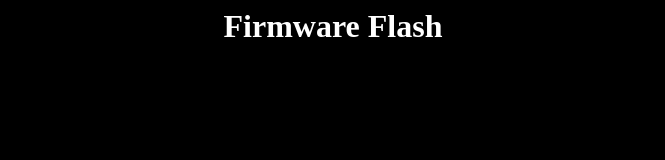
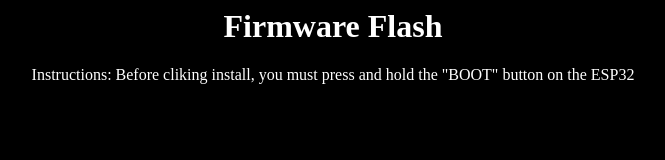
Before and after one commit to cojarbi/ESP32, a plain HTML site: page index.html in a window 1280 px wide. Shown: the whole page, without its empty margins (307-972 px from the left). Drawn offline with Linux system fonts and the light colour scheme.

Commit message:
Update index.html

```diff
--- a/index.html
+++ b/index.html
@@ -4,7 +4,9 @@
     <h1 style="color:white;">Firmware Flash</h1>
     <!-- <script type="module" src="https://unpkg.com/esp-web-tools@3.4.2/dist/web/install-button.js?module"></script>-->
      <script type="module" src="https://unpkg.com/esp-web-tools@9/dist/web/install-button.js?module"></script>
-    <p>Instructions: Before cliking install, you must press and hold the "BOOT" button on the ESP32</p>
+            <script type="module" src="https://www.improv-wifi.com/sdk-js/launch-button.js"></script>
+            <improv-wifi-launch-button></improv-wifi-launch-button>
+    <p style="color:white;">Instructions: Before cliking install, you must press and hold the "BOOT" button on the ESP32</p>
     <esp-web-install-button manifest="https://cojarbi.github.io/ESP32/manifest.json"></esp-web-install-button>
         </center>
 </body>
```
